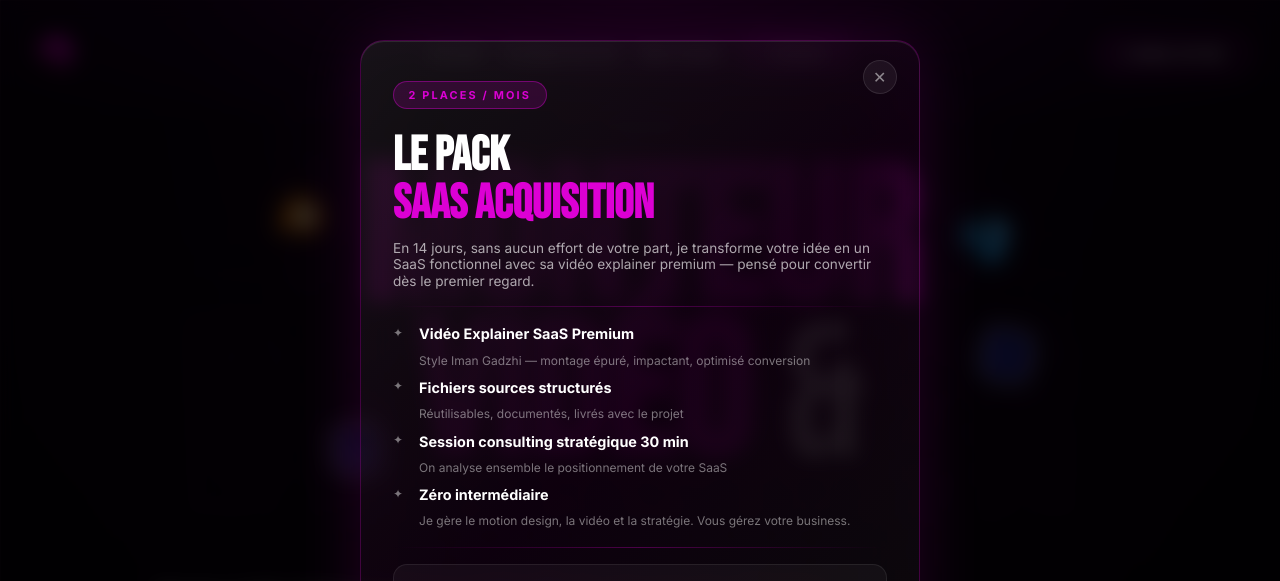
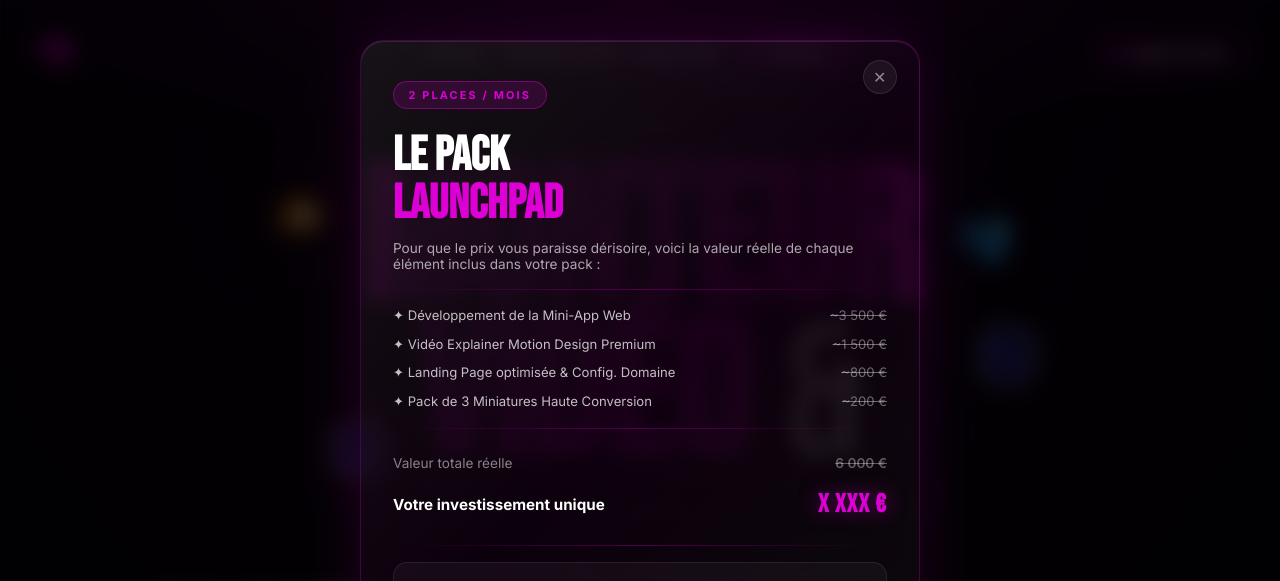
Before and after one commit to sramadane2-ux/monteur, a React (Vite) app: page / in a window 1280 px wide. Both pictures are taken after a click on the button "✦ MON OFFRE". Shown: the top 581 px of the page. Built offline with nearby package versions, Linux system fonts and the light colour scheme.

Commit message:
feat: implement Hormozi value stacking technique in offer modal

```diff
--- a/src/App.jsx
+++ b/src/App.jsx
@@ -9,17 +9,41 @@ const OfferModal = ({ onClose }) => (
 
       <div className="offer-badge">2 PLACES / MOIS</div>
 
-      <h2 className="offer-title">Le Pack<br /><span>SaaS Acquisition</span></h2>
-      <p className="offer-promise">En 14 jours, sans aucun effort de votre part, je transforme votre idée en un SaaS fonctionnel avec sa vidéo explainer premium — pensé pour convertir dès le premier regard.</p>
+      <h2 className="offer-title">Le Pack <span>Launchpad</span></h2>
+      <p className="offer-promise">Pour que le prix vous paraisse dérisoire, voici la valeur réelle de chaque élément inclus dans votre pack :</p>
 
       <div className="offer-divider" />
 
-      <ul className="offer-list">
-        <li><span className="offer-check">✦</span><div><strong>Vidéo Explainer SaaS Premium</strong><span>Style Iman Gadzhi — montage épuré, impactant, optimisé conversion</span></div></li>
-        <li><span className="offer-check">✦</span><div><strong>Fichiers sources structurés</strong><span>Réutilisables, documentés, livrés avec le projet</span></div></li>
-        <li><span className="offer-check">✦</span><div><strong>Session consulting stratégique 30 min</strong><span>On analyse ensemble le positionnement de votre SaaS</span></div></li>
-        <li><span className="offer-check">✦</span><div><strong>Zéro intermédiaire</strong><span>Je gère le motion design, la vidéo et la stratégie. Vous gérez votre business.</span></div></li>
+      <ul className="offer-value-list">
+        <li>
+          <span className="offer-item-name">✦ Développement de la Mini-App Web</span>
+          <span className="offer-item-price">~3 500 €</span>
+        </li>
+        <li>
+          <span className="offer-item-name">✦ Vidéo Explainer Motion Design Premium</span>
+          <span className="offer-item-price">~1 500 €</span>
+        </li>
+        <li>
+          <span className="offer-item-name">✦ Landing Page optimisée & Config. Domaine</span>
+          <span className="offer-item-price">~800 €</span>
+        </li>
+        <li>
+          <span className="offer-item-name">✦ Pack de 3 Miniatures Haute Conversion</span>
+          <span className="offer-item-price">~200 €</span>
+        </li>
       </ul>
+
+      <div className="offer-divider" />
+
+      <div className="offer-total-row">
+        <span>Valeur totale réelle</span>
+        <span className="offer-total-strike">6 000 €</span>
+      </div>
+
+      <div className="offer-invest-row">
+        <span>Votre investissement unique</span>
+        <span className="offer-invest-price">X XXX €</span>
+      </div>
 
       <div className="offer-divider" />
 
--- a/src/index.css
+++ b/src/index.css
@@ -968,6 +968,63 @@ textarea.form-input {
   margin: 1rem 0;
 }
 
+/* Value stacking list */
+.offer-value-list {
+  list-style: none;
+  display: flex;
+  flex-direction: column;
+  gap: 0.55rem;
+}
+.offer-value-list li {
+  display: flex;
+  justify-content: space-between;
+  align-items: center;
+  gap: 1rem;
+}
+.offer-item-name {
+  color: rgba(255,255,255,0.75);
+  font-size: 0.82rem;
+}
+.offer-item-price {
+  color: rgba(255,255,255,0.4);
+  font-size: 0.82rem;
+  white-space: nowrap;
+  text-decoration: line-through;
+}
+
+/* Total & Investment rows */
+.offer-total-row {
+  display: flex;
+  justify-content: space-between;
+  align-items: center;
+  padding: 0.5rem 0 0.3rem;
+  font-size: 0.85rem;
+  color: rgba(255,255,255,0.5);
+}
+.offer-total-strike {
+  color: rgba(255,255,255,0.35);
+  text-decoration: line-through;
+  font-weight: 600;
+}
+
+.offer-invest-row {
+  display: flex;
+  justify-content: space-between;
+  align-items: center;
+  padding: 0.5rem 0 0.3rem;
+  font-size: 0.95rem;
+  font-weight: 700;
+  color: #fff;
+}
+.offer-invest-price {
+  font-size: 1.6rem;
+  font-family: var(--font-heading);
+  color: var(--violet);
+  letter-spacing: 0.05em;
+  text-shadow: 0 0 20px rgba(220,0,212,0.5);
+}
+
+/* Keep old offer-list for potential reuse */
 .offer-list {
   list-style: none;
   display: flex;
```
